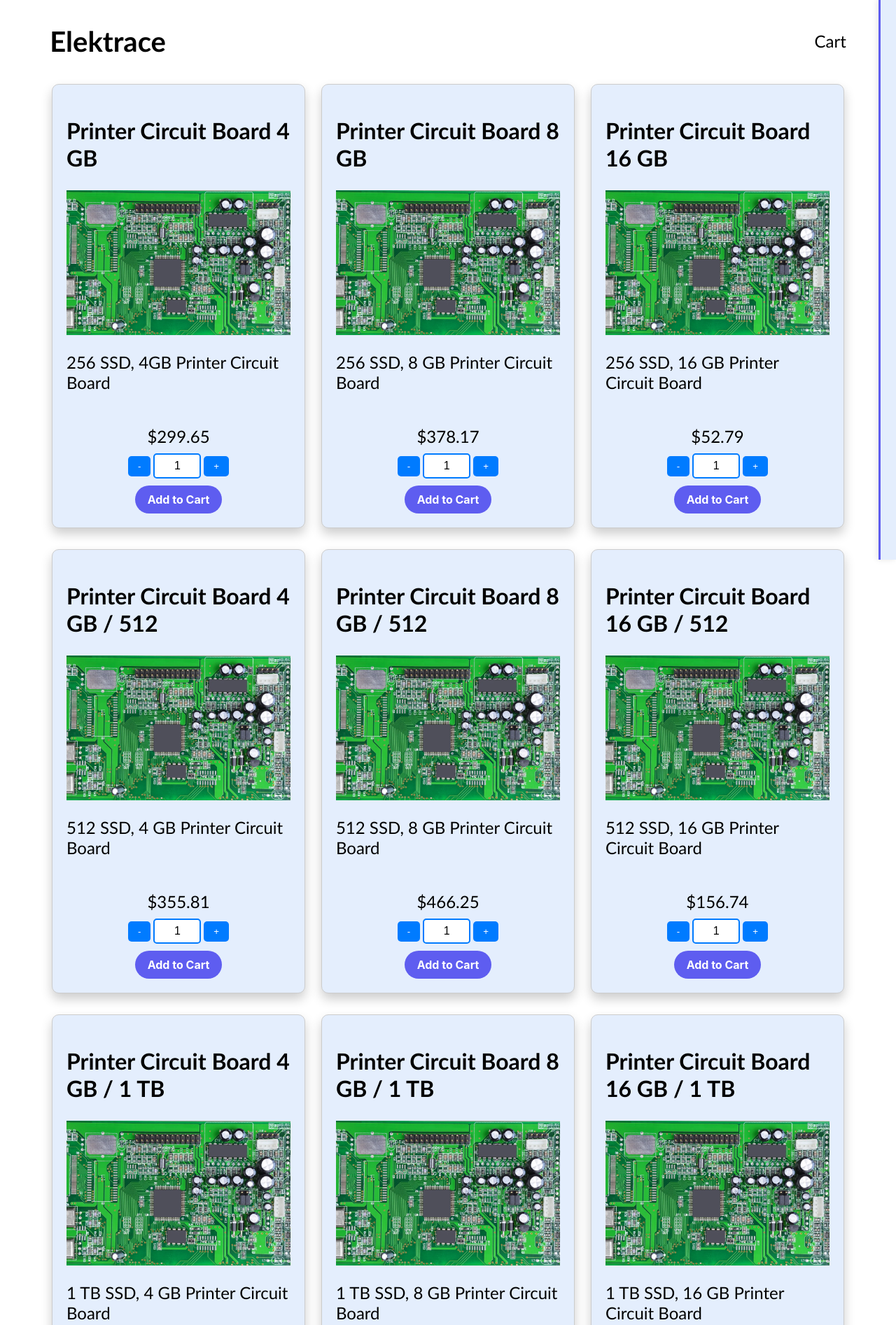
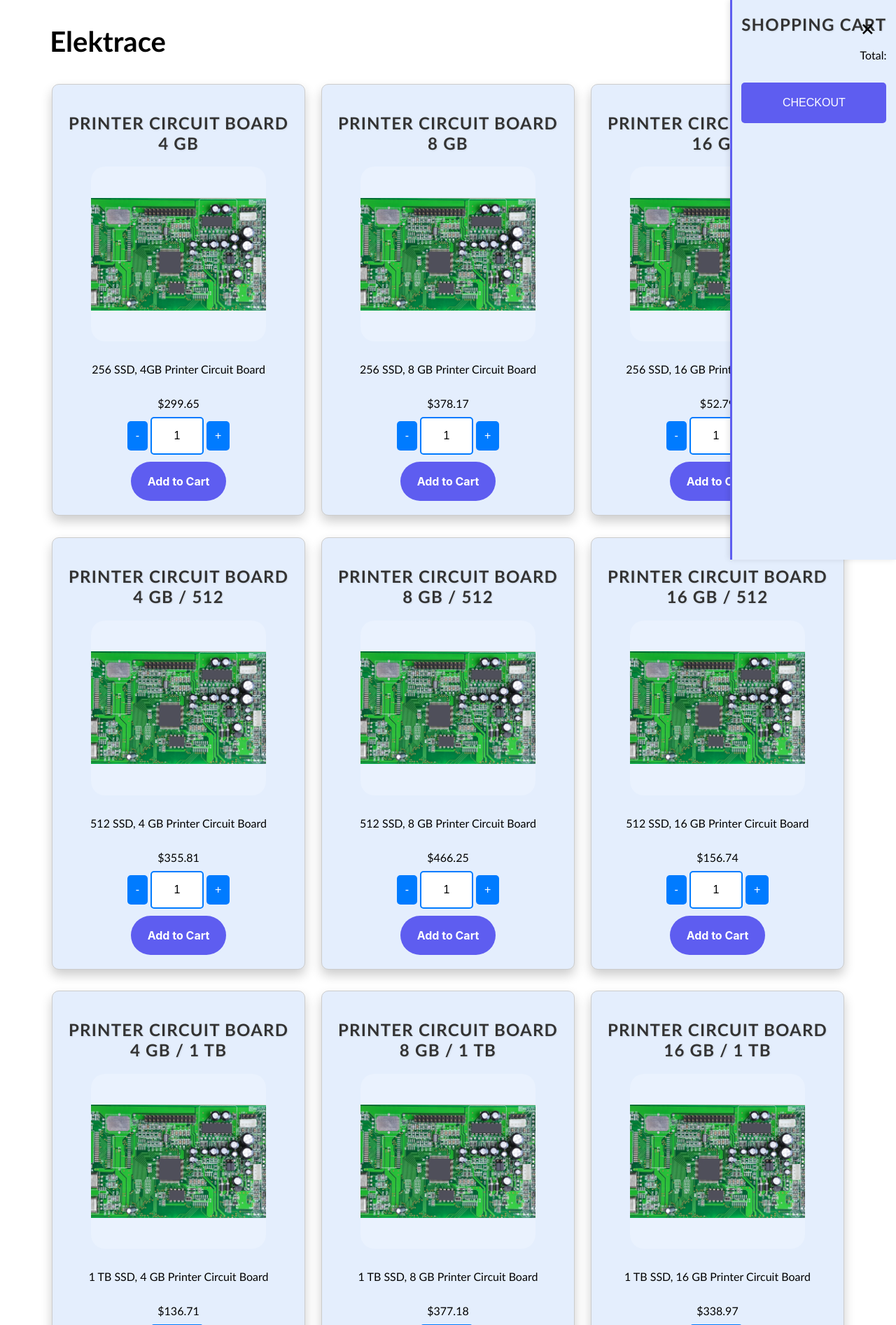
Before and after one commit to Husami01/supplychaindemo, a Flask app: page / in a window 1280 px wide. Shown: the top 1894 px of the page at 70% size. Run offline with Flask 3, Linux system fonts and the light colour scheme.

Commit message:
style changes

```diff
--- a/app.py
+++ b/app.py
@@ -26,39 +26,45 @@
     'EL0020': 0
 }
 
+fName = ""
+lName = ""
+address = ""
+
 @app.route("/")
 def index():
 	return render_template("index.html")
 
 @app.route("/checkout", methods=['GET', 'POST'])
 def checkout():
-	return render_template("checkout.html")
+    print(orderItemQuantities)
+    return render_template("checkout.html")
 
 @app.route('/add_to_cart', methods=['POST'])
 def add_to_cart():
     data = request.get_json()
     item = data.get('item')
     quantity = data.get('quantity')
-    if item in orderItemQuantities:
-        orderItemQuantities[item] += int(quantity)
-    else:
-        return "Invalid item", 400
-
+    orderItemQuantities[item] += int(quantity)
     return "Cart updated", 200
 
-@app.route('/process_cart', methods=['POST'])
+@app.route('/remove_from_cart', methods=['POST'])
+def remove_from_cart():
+    data = request.get_json()
+    item = data.get('item')
+    quantity = data.get('quantity')
+    orderItemQuantities[item] = max(orderItemQuantities[item] - int(quantity), 0)
+    return "Cart updated", 200
+
+@app.route('/process_order', methods=['POST'])
 def process_cart():
-    # cart_data = request.form.get('cartData')
-    # Process the cart data as needed
-    # cart_items = json.loads(cart_data)
-    # for item in cart_items:
-    #     name = item['name']
-    #     quantity = item['quantity']
-    #     total = item['total']
-    #     print(name, quantity, total)
-    #for x in orderItemQuantities:
-    #    print(orderItemQuantities[x])
-    return 'Cart data received'
+    data = request.get_json()
+    fName = data.get('fname')
+    lName = data.get('lname')
+    address = data.get('addr')
+    print(fName)
+    print(lName)
+    print(address)
+    return 'Order Placed'
 
 if __name__ == "__main__":
 	app.run()
--- a/static/Style.css
+++ b/static/Style.css
@@ -4,21 +4,32 @@
   justify-content: space-between;
   align-items: center;
   border: 1px solid #ccc;
-  border-radius: 10px; /* round the corners */
-  box-shadow: 0px 8px 16px 0px rgba(0,0,0,0.2); /* add some shadow for a card-like effect */
+  border-radius: 10px;
+  box-shadow: 0px 8px 16px 0px rgba(0,0,0,0.2);
   padding: 20px;
   margin: 10px;
-  background-color: #e4eefd; /* set a background color */
+  background-color: #e4eefd;
   width: auto;
   height: auto;
-  transition: all 0.3s ease; /* animate any changes */
+  transition: all 0.3s ease;
+}
+
+.img-container {
+  width: 250px;
+  height: 250px;
+  overflow: hidden;
+  display: flex;
+  justify-content: center;
+  align-items: center;
+  border-radius: 20px;
+  background-color: #ffffff34;
+  margin-bottom: 10px;
 }
 
 .images {
-  /* CSS properties to style your image */
   max-width: 100%;
-  height: auto;
-  object-fit: contain; /* keeps image aspect ratio while fitting in its container */
+  max-height: 100%;
+  object-fit: cover;
 }
 
 .bottom-content {
@@ -30,28 +41,64 @@
 }
 
 .bottom-content p {
-  margin-bottom: 10px; /* adjust this as needed for your desired space between the elements */
+  margin-bottom: 10px;
+  margin-top: 0;
 }
 
 .cart {
-  border-left: 3px solid #5E5DF0;  /* Adding a colored border */
+  border-left: 3px solid #5E5DF0;
   height: 100%;
   position: fixed;
   right: 0;
   top: 0;
-  width: 0;
   overflow-x: hidden;
   transition: 0.5s;
-  background-color: #e4eefd; /* Consider a different shade or color here */
-  box-shadow: -2px 0 8px rgba(0,0,0,0.1); /* Adding a shadow for depth */
-  padding-left: 1.7vw; /* Adding padding to create space around the content */
+  background-color: #e4eefd;
+  box-shadow: -2px 0 8px rgba(0,0,0,0.1);
   font-family: Inter,Helvetica,"Apple Color Emoji","Segoe UI Emoji",NotoColorEmoji,"Noto Color Emoji","Segoe UI Symbol","Android Emoji",EmojiSymbols,-apple-system,system-ui,"Segoe UI",Roboto,"Helvetica Neue","Noto Sans",sans-serif;
+}
+
+.cart-contents{
+  padding-left: 1.7vh;
+  padding-right: 1.7vh;
+}
+
+.cart-item {
+  position: relative;
+  background: #fff;
+  padding: 3vh;
+  margin-bottom: 10px;
+  border-radius: 10px;
+  box-shadow: 0px 2px 5px 0px rgba(0,0,0,0.1);
+  transition: box-shadow 0.3s ease;
+  font-size: 2vh;
+}
+
+.cart-item:hover {
+  box-shadow: 0px 4px 15px 0px rgba(0,0,0,0.1);
+}
+
+.remove-item {
+  position: absolute;
+  right: 30px;
+  top: 50%;
+  transform: translateY(-50%);
+  background: none;
+  border: none;
+  color: red;
+  cursor: pointer;
+  font-size: 3vh;
+  margin-left: 10px;
+}
+
+#total {
+  text-align: right;
 }
 
 .items-container {
   display: grid;
-  grid-template-columns: repeat(auto-fill, minmax(300px, 1fr)); /* Replace 200px with the minimum width you want for your columns */
-  gap: 0.25%; /* Adjust according to your preference */
+  grid-template-columns: repeat(auto-fill, minmax(300px, 1fr));
+  gap: 0.25%;
   width: 90vw;
   margin: 0 auto;
   margin-bottom: 50px;
@@ -61,9 +108,10 @@
   .items-container {
     grid-template-columns: 1fr;
   }
-  .cart{
-    width:100vw;
-  }
+}
+
+.cart.fullscreen {
+  width: 100%;
 }
 
 .open-cart {
@@ -73,10 +121,30 @@
 
 .close-cart {
   position: absolute;
-  top: 0;
-  right: 25px;
-  font-size: 36px;
+  top: 20px;
+  right: 30px;
+  font-size: 4vh;
   cursor: pointer;
+}
+
+#cartForm button {
+  display: block;
+  width: 100%;
+  box-sizing: border-box;
+  padding: 2.5vh 0;
+  margin-top: 10px;
+  color: #fff;
+  background-color: #5E5DF0;
+  border: none;
+  border-radius: 5px;
+  font-size: 2vh;
+  text-transform: uppercase;
+  cursor: pointer;
+  transition: background-color 0.3s ease;
+}
+
+#cartForm button:hover {
+  background-color: #6a6dfc;
 }
 
 .head-container {
@@ -91,14 +159,24 @@
   font-family: 'Trebuchet MS', sans-serif;
 }
 
-h2{
+h2 {
   font-family: 'Trebuchet MS', sans-serif;
-  font-size: 4vh;
+  font-size: 3vh;
+  color: #333;
+  text-transform: uppercase;
+  letter-spacing: 1.2px;
+  text-shadow: 1px 1px 2px rgba(0,0,0,0.1);
+  text-align: center;  /* Aligns text horizontally in the center */
+  display: flex; /* The following three lines are for vertical centering */
+  justify-content: center;
+  align-items: center;
 }
 
 p{
   font-family: 'Trebuchet MS', sans-serif;
-  font-size: 3vh;
+  font-size: 2vh;
+  margin-top: 20px;
+  margin-bottom: 30px;
 }
 
 button.add {
@@ -109,12 +187,12 @@
   color: #FFFFFF;
   cursor: pointer;
   font-family: Inter,Helvetica,"Apple Color Emoji","Segoe UI Emoji",NotoColorEmoji,"Noto Color Emoji","Segoe UI Symbol","Android Emoji",EmojiSymbols,-apple-system,system-ui,"Segoe UI",Roboto,"Helvetica Neue","Noto Sans",sans-serif;
-  font-size: 16px;
+  font-size: 2vh;
   font-weight: 700;
   line-height: 24px;
   opacity: 1;
   outline: 0 solid transparent;
-  padding: 8px 18px;
+  padding: 2vh 3vh;
   user-select: none;
   -webkit-user-select: none;
   touch-action: manipulation;
@@ -124,20 +202,18 @@
 }
 
 button.add {
-  /* ...existing styles... */
-  transition: transform 0.1s ease-in-out; /* Add this line */
+  transition: transform 0.1s ease-in-out;
 }
 
 button.add:active {
-  transform: scale(0.95); /* Add this block */
+  transform: scale(0.95);
 }
 
-
-/* Styles for the buttons */
 button.decrement,
 button.increment {
-    padding: 7px 14px;
-    background-color: #007BFF; /* Change this to your preferred color */
+    padding: 1.5vh 1.5vh;
+    font-size: 2vh;
+    background-color: #007BFF;
     color: white;
     border: none;
     border-radius: 5px;
@@ -146,15 +222,55 @@
 
 button.decrement:hover,
 button.increment:hover {
-    background-color: #0056b3; /* Darker blue for hover effect, change as you prefer */
+    background-color: #0056b3;
 }
 
-/* Styles for the input field */
 input.quantity {
-    text-align: center; /* Centers the text */
-    padding: 7px;
-    border: 2px solid #007BFF; /* Change this to your preferred color */
+    text-align: center;
+    padding: 2vh;
+    border: 2px solid #007BFF;
     border-radius: 5px;
-    width: 50px;
-    font-size: 16px; /* Change this to adjust the font size */
+    width: 5vh;
+    font-size: 2vh;
 }
+
+.checkout-container {
+  background: #fff;
+  padding: 40px;
+  border-radius: 10px;
+  width: 70vw;
+  box-shadow: 0px 0px 15px rgba(0, 0, 0, 0.1);
+  margin: auto;
+  position: absolute;
+  top: 50%;
+  left: 50%;
+  transform: translate(-50%, -50%);
+}
+
+.checkout-form input {
+  display: block;
+  width: 100%;
+  padding: 2.5vh;
+  margin: 10px 0;
+  border-radius: 5px;
+  border: 1px solid #ccc;
+  font-size: 2.5vh;
+  box-sizing: border-box; /* include padding and border in the element's total width and height */
+}
+
+.checkout-form .submit-button {
+  background-color: #5E5DF0;
+  color: #fff;
+  border: none;
+  padding: 2vh;
+  width: 100%;
+  border-radius: 5px;
+  margin-top: 20px;
+  cursor: pointer;
+  transition: background-color 0.2s;
+  font-size: 2.5vh;
+}
+
+.checkout-form .submit-button:hover {
+  background-color: #4b4cbf;
+}
--- a/templates/index.html
+++ b/templates/index.html
@@ -12,7 +12,9 @@
   <div class="items-container">
     <div class="item">
       <h2>Printer Circuit Board 4 GB</h2>
+      <div class ="img-container">
         <img class="images" src="static/images/circuit.webp"></img>
+      </div>
       <p>256 SSD, 4GB Printer Circuit Board</p>
       <div class="bottom-content">
         <p>$299.65</p>
@@ -27,7 +29,9 @@
 
     <div class="item">
       <h2>Printer Circuit Board 8 GB</h2>
+      <div class ="img-container">
         <img class="images" src="static/images/circuit.webp"></img>
+      </div>
       <p>256 SSD, 8 GB Printer Circuit Board</p>
       <div class="bottom-content">
         <p>$378.17</p>
@@ -42,7 +46,9 @@
 
     <div class="item">
       <h2>Printer Circuit Board 16 GB</h2>
+      <div class ="img-container">
         <img class="images" src="static/images/circuit.webp"></img>
+      </div>
       <p>256 SSD, 16 GB Printer Circuit Board</p>
       <div class="bottom-content">
         <p>$52.79</p>
@@ -57,7 +63,9 @@
 
     <div class="item">
       <h2>Printer Circuit Board 4 GB / 512</h2>
+      <div class ="img-container">
         <img class="images" src="static/images/circuit.webp"></img>
+      </div>
       <p>512 SSD, 4 GB Printer Circuit Board</p>
       <div class="bottom-content">
         <p>$355.81</p>
@@ -72,7 +80,9 @@
 
     <div class="item">
       <h2>Printer Circuit Board 8 GB / 512</h2>
+      <div class ="img-container">
         <img class="images" src="static/images/circuit.webp"></img>
+      </div>
       <p>512 SSD, 8 GB Printer Circuit Board</p>
       <div class="bottom-content">
         <p>$466.25</p>
@@ -87,7 +97,9 @@
 
     <div class="item">
       <h2>Printer Circuit Board 16 GB / 512</h2>
+      <div class ="img-container">
         <img class="images" src="static/images/circuit.webp"></img>
+      </div>
       <p>512 SSD, 16 GB Printer Circuit Board</p>
       <div class="bottom-content">
         <p>$156.74</p>
@@ -102,7 +114,9 @@
 
     <div class="item">
       <h2>Printer Circuit Board 4 GB / 1 TB</h2>
+      <div class ="img-container">
         <img class="images" src="static/images/circuit.webp"></img>
+      </div>
       <p>1 TB SSD, 4 GB Printer Circuit Board</p>
       <div class="bottom-content">
         <p>$136.71</p>
@@ -117,7 +131,9 @@
 
     <div class="item">
       <h2>Printer Circuit Board 8 GB / 1 TB</h2>
+      <div class ="img-container">
         <img class="images" src="static/images/circuit.webp"></img>
+      </div>
       <p>1 TB SSD, 8 GB Printer Circuit Board</p>
       <div class="bottom-content">
         <p>$377.18</p>
@@ -132,7 +148,9 @@
 
     <div class="item">
       <h2>Printer Circuit Board 16 GB / 1 TB</h2>
+      <div class ="img-container">
         <img class="images" src="static/images/circuit.webp"></img>
+      </div>
       <p>1 TB SSD, 16 GB Printer Circuit Board</p>
       <div class="bottom-content">
         <p>$338.97</p>
@@ -147,7 +165,9 @@
 
     <div class="item">
       <h2>SSD Hard Drive - 256 GB</h2>
+      <div class ="img-container">
         <img class="images" src="static/images/SSD.jpg"></img>
+      </div>
       <div class="bottom-content">
         <p>$37.46</p>
         <div>
@@ -161,7 +181,9 @@
 
     <div class="item">
       <h2>SSD Hard Drive -512 GB</h2>
+      <div class ="img-container">
         <img class="images" src="static/images/SSD.jpg"></img>
+      </div>
       <div class="bottom-content">
         <p>$246.22</p>
         <div>
@@ -175,7 +197,9 @@
 
     <div class="item">
       <h2>SSD Hard Drive - 1 TB</h2>
+      <div class ="img-container">
         <img class="images" src="static/images/SSD.jpg"></img>
+      </div>
       <div class="bottom-content">
         <p>$61.91</p>
         <div>
@@ -189,7 +213,9 @@
 
     <div class="item">
       <h2>English Key Board</h2>
+      <div class ="img-container">
         <img class="images" src="static/images/keyboard.png"></img>
+      </div>
       <div class="bottom-content">
         <p>$263.68</p>
         <div>
@@ -203,7 +229,9 @@
 
     <div class="item">
       <h2>French Key Board</h2>
+      <div class ="img-container">
         <img class="images" src="static/images/keyboard.png"></img>
+      </div>
       <div class="bottom-content">
         <p>$428.68</p>
         <div>
@@ -217,7 +245,9 @@
 
     <div class="item">
       <h2>German Key Board</h2>
+      <div class ="img-container">
         <img class="images" src="static/images/keyboard.png"></img>
+      </div>
       <div class="bottom-content">
         <p>$318.97</p>
         <div>
@@ -231,7 +261,9 @@
 
     <div class="item">
       <h2>Dutch Key Board</h2>
+      <div class ="img-container">
         <img class="images" src="static/images/keyboard.png"></img>
+      </div>
       <div class="bottom-content">
         <p>$34.03</p>
         <div>
@@ -245,7 +277,9 @@
 
     <div class="item">
       <h2>Chinese Key Board</h2>
+      <div class ="img-container">
         <img class="images" src="static/images/keyboard.png"></img>
+      </div>
       <div class="bottom-content">
         <p>$280.83</p>
         <div>
@@ -259,7 +293,9 @@
 
     <div class="item">
       <h2>Power Cord - North America</h2>
+      <div class ="img-container">
         <img class="images" src="static/images/naCord.jpg"></img>
+      </div>
       <div class="bottom-content">
         <p>$32.91</p>
         <div>
@@ -273,7 +309,9 @@
 
     <div class="item">
       <h2>Power Cord - Europe</h2>
+      <div class ="img-container">
         <img class="images" src="static/images/euCord.webp"></img>
+      </div>
       <div class="bottom-content">
         <p>$201.61</p>
         <div>
@@ -287,7 +325,9 @@
 
     <div class="item">
       <h2>Power Cord - South East Asia</h2>
+      <div class ="img-container">
         <img class="images" src="static/images/seaCord.jpg"></img>
+      </div>
       <div class="bottom-content">
         <p>$211.79</p>
         <div>
@@ -302,16 +342,20 @@
 
   <div class="cart" id="cart">
     <a class="close-cart">&times;</a>
+    <div class="cart-contents">
       <h2>Shopping Cart</h2>
       <div id="cartItems"></div>
       <form id="cartForm" action="/checkout">
         <input type="hidden" name="cartData" id="cartData" value="">
+        <p id="total">Total: </p>
         <button type="submit">Checkout</button>
       </form>
     </div>
+  </div>
 
   <script>
-    var cartItems = []; // Array to store cart items
+    var cartItems = [];
+
     function addToCart(itemID, itemName, price, quantityFieldId) {
       var quantity = document.getElementById(quantityFieldId).value;
       if (quantity > 0) {
@@ -323,11 +367,34 @@
           total: itemTotal
         };
         cartItems.push(cartItem);
+
         var cartItemElement = document.createElement('div');
-        cartItemElement.innerHTML = quantity + ' x ' + itemName + ' - $' + itemTotal;
+        cartItemElement.className = 'cart-item';
+        cartItemElement.innerHTML = quantity + ' x ' + itemName + ' - $' + price;
+
+        var removeButton = document.createElement('button');
+        removeButton.innerHTML = 'x';
+        removeButton.className = 'remove-item';
+        removeButton.addEventListener('click', function() {
+          var index = cartItems.indexOf(cartItem);
+          if (index > -1) {
+            cartItems.splice(index, 1);
+          }
+          cartItemElement.remove();
+          updateTotal();
+          var xhr = new XMLHttpRequest();
+          xhr.open("POST", "/remove_from_cart", true);
+          xhr.setRequestHeader("Content-Type", "application/json");
+          xhr.send(JSON.stringify({
+            item: itemID,
+            quantity: quantity
+          }));
+        });
+
+        cartItemElement.appendChild(removeButton);
         document.getElementById('cartItems').appendChild(cartItemElement);
-        updateCartData();
-        // Send a POST request to the server
+        updateTotal();
+
         var xhr = new XMLHttpRequest();
         xhr.open("POST", "/add_to_cart", true);
         xhr.setRequestHeader("Content-Type", "application/json");
@@ -337,10 +404,18 @@
         }));
       }
     }
+
+    function updateTotal() {
+      var total = 0;
+      for (var i = 0; i < cartItems.length; i++) {
+        total += parseFloat(cartItems[i].total);
+      }
+      document.getElementById('total').innerHTML = 'Total: $' + total.toFixed(2);
+    }
+
     function updateCartData() {
       var cartDataInput = document.getElementById('cartData');
       cartDataInput.value = JSON.stringify(cartItems);
-      console.log(cartItems);
     }
 
     var cart = document.getElementById("cart");
@@ -348,7 +423,11 @@
     var closeCart = document.getElementsByClassName("close-cart")[0];
 
     openCart.onclick = function() {
+      if (window.innerWidth < 1080) {
+        cart.style.width = "100%";
+      } else {
         cart.style.width = "30vw";
+      }
     }
     closeCart.onclick = function() {
       cart.style.width = "0";
@@ -359,7 +438,6 @@
         let input = event.target.previousElementSibling;
         input.value = parseInt(input.value) + 1;
       }
-
       if (event.target.classList.contains('decrement')) {
         let input = event.target.nextElementSibling;
         let val = parseInt(input.value);
```
Also changed, not shown: templates/checkout.html (+35 -10 lines). Lines whose indentation alone changed are shown as unchanged.
